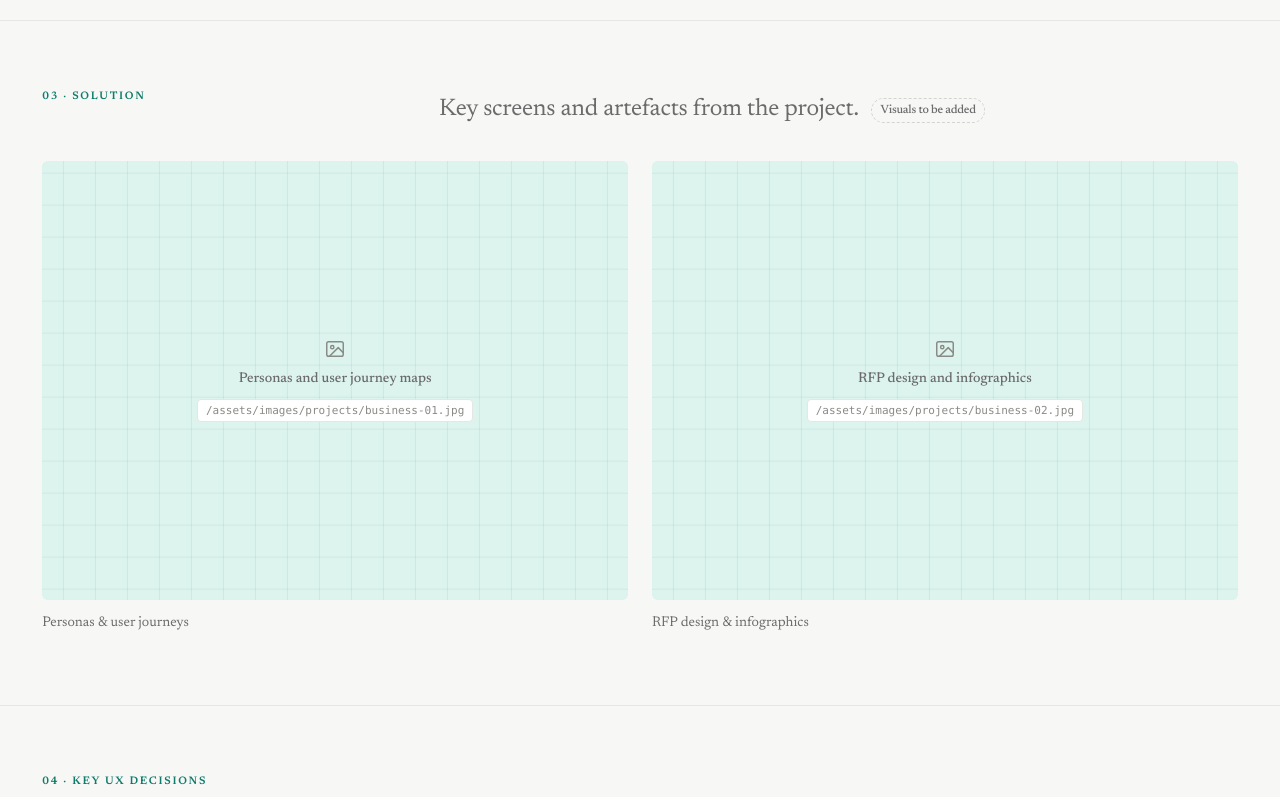
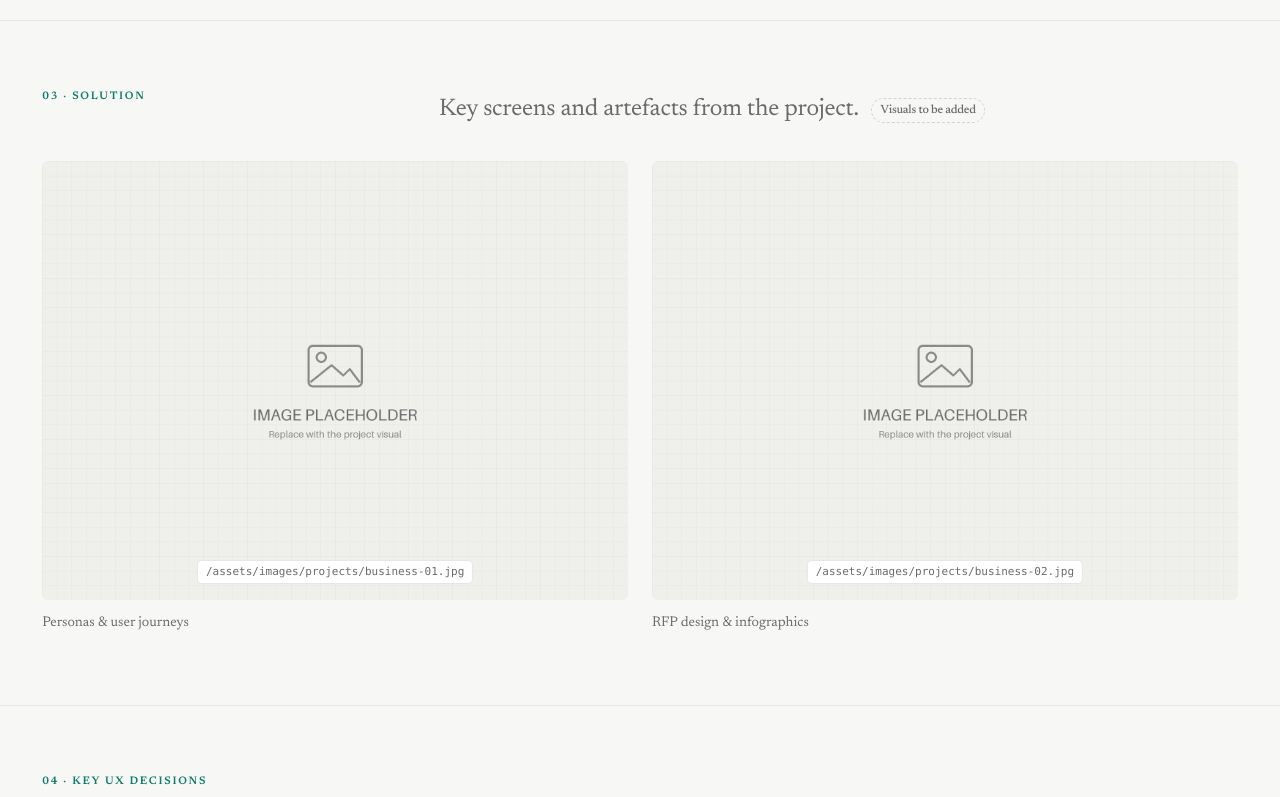
Before and after one commit to laxminarayana-pandaga/UXLN, an Angular app: page /works/business-and-rfp-design in a window 1280 px wide. Shown: the part 1832-2629 px from the top of the page. Built offline with nearby package versions, Linux system fonts and the light colour scheme.

Commit message:
images place holder

```diff
--- /dev/null
+++ b/src/app/core/constants.ts
@@ -0,0 +1,2 @@
+/** Shared stand-in image. Any `MediaAsset.src` pointing here is treated as "image to be added". */
+export const IMAGE_PLACEHOLDER = '/assets/images/image-placeholder.png';
--- a/src/app/core/models/portfolio.models.ts
+++ b/src/app/core/models/portfolio.models.ts
@@ -5,8 +5,8 @@ export interface YearMonth {
 }
 
 /**
- * An image slot. `src` stays undefined until a real asset exists;
- * `hint` tells the owner where to drop the file so the placeholder can be swapped.
+ * An image slot. `src` is the image to show — the shared IMAGE_PLACEHOLDER until a
+ * real asset exists. `hint` is the suggested path for the real file.
  */
 export interface MediaAsset {
   readonly src?: string;
--- a/src/app/data/projects.data.ts
+++ b/src/app/data/projects.data.ts
@@ -5,8 +5,9 @@ import { Project } from '../core/models/portfolio.models';
  * Anything that needs real project detail (screens, outcomes, metrics) is marked
  * `isPlaceholder` and rendered with a visible "To be added" marker.
  *
- * To add real visuals: drop files into /public/assets/images/projects/ and set `src`
- * to the path shown in `hint`.
+ * Images: every `src` starts as '/assets/images/image-placeholder.png'.
+ * To add a real visual, drop the file into /public/assets/images/projects/ and change
+ * `src` to its path — `hint` is the suggested filename for each slot.
  */
 export const PROJECTS: readonly Project[] = [
   {
@@ -21,6 +22,7 @@ export const PROJECTS: readonly Project[] = [
     contributions: ['UX Research', 'Product Design', 'UX/UI', 'AngularJS'],
     featured: true,
     cover: {
+      src: '/assets/images/image-placeholder.png',
       alt: 'Enterprise healthcare product interface',
       hint: '/assets/images/projects/healthcare-cover.jpg',
     },
@@ -31,11 +33,13 @@ export const PROJECTS: readonly Project[] = [
     approach: ['Research', 'Information Architecture', 'Wireframes', 'UI Design', 'Development Collaboration'],
     gallery: [
       {
+        src: '/assets/images/image-placeholder.png',
         alt: 'Workflow and information architecture overview',
         hint: '/assets/images/projects/healthcare-01.jpg',
         caption: 'Information architecture & workflow mapping',
       },
       {
+        src: '/assets/images/image-placeholder.png',
         alt: 'High-fidelity product screens',
         hint: '/assets/images/projects/healthcare-02.jpg',
         caption: 'High-fidelity product UI',
@@ -82,6 +86,7 @@ export const PROJECTS: readonly Project[] = [
     contributions: ['UX Research', 'Interaction Design', 'Framework Design'],
     featured: true,
     cover: {
+      src: '/assets/images/image-placeholder.png',
       alt: 'Search answer experience designs',
       hint: '/assets/images/projects/search-cover.jpg',
     },
@@ -92,11 +97,13 @@ export const PROJECTS: readonly Project[] = [
     approach: ['Research', 'Information Architecture', 'Prototype', 'UI Design', 'Development Collaboration'],
     gallery: [
       {
+        src: '/assets/images/image-placeholder.png',
         alt: 'Answer framework structure',
         hint: '/assets/images/projects/search-01.jpg',
         caption: 'Answer framework',
       },
       {
+        src: '/assets/images/image-placeholder.png',
         alt: 'Answer designs across canvases',
         hint: '/assets/images/projects/search-02.jpg',
         caption: 'Experiences across canvases',
@@ -142,6 +149,7 @@ export const PROJECTS: readonly Project[] = [
     contributions: ['Personas', 'User Journeys', 'Prototypes', 'RFP Design', 'Infographics'],
     featured: true,
     cover: {
+      src: '/assets/images/image-placeholder.png',
       alt: 'Personas, journeys and proposal designs',
       hint: '/assets/images/projects/business-cover.jpg',
     },
@@ -152,11 +160,13 @@ export const PROJECTS: readonly Project[] = [
     approach: ['Research', 'Wireframes', 'Prototype', 'UI Design'],
     gallery: [
       {
+        src: '/assets/images/image-placeholder.png',
         alt: 'Personas and user journey maps',
         hint: '/assets/images/projects/business-01.jpg',
         caption: 'Personas & user journeys',
       },
       {
+        src: '/assets/images/image-placeholder.png',
         alt: 'RFP design and infographics',
         hint: '/assets/images/projects/business-02.jpg',
         caption: 'RFP design & infographics',
@@ -203,6 +213,7 @@ export const PROJECTS: readonly Project[] = [
     contributions: ['Wireframes', 'Style Guides', 'Usability Testing', 'HTML5 / CSS3', 'Bootstrap'],
     featured: true,
     cover: {
+      src: '/assets/images/image-placeholder.png',
       alt: 'Website and portal designs',
       hint: '/assets/images/projects/web-cover.jpg',
     },
@@ -220,11 +231,13 @@ export const PROJECTS: readonly Project[] = [
     ],
     gallery: [
       {
+        src: '/assets/images/image-placeholder.png',
         alt: 'Wireframes and prototypes',
         hint: '/assets/images/projects/web-01.jpg',
         caption: 'Wireframes & prototypes',
       },
       {
+        src: '/assets/images/image-placeholder.png',
         alt: 'Style guide',
         hint: '/assets/images/projects/web-02.jpg',
         caption: 'Style guide',
@@ -277,6 +290,7 @@ export const PROJECTS: readonly Project[] = [
     contributions: ['Website Design', 'HTML Conversion', 'WordPress', 'jQuery'],
     featured: false,
     cover: {
+      src: '/assets/images/image-placeholder.png',
       alt: 'Client website designs',
       hint: '/assets/images/projects/wordpress-cover.jpg',
     },
@@ -286,11 +300,13 @@ export const PROJECTS: readonly Project[] = [
     approach: ['Wireframes', 'UI Design', 'Development Collaboration'],
     gallery: [
       {
+        src: '/assets/images/image-placeholder.png',
         alt: 'Website page layouts',
         hint: '/assets/images/projects/wordpress-01.jpg',
         caption: 'Page layouts',
       },
       {
+        src: '/assets/images/image-placeholder.png',
         alt: 'Customised WordPress themes',
         hint: '/assets/images/projects/wordpress-02.jpg',
         caption: 'WordPress themes',
--- a/src/app/pages/work-detail/work-detail.ts
+++ b/src/app/pages/work-detail/work-detail.ts
@@ -1,5 +1,6 @@
 import { ChangeDetectionStrategy, Component, computed, effect, inject, input } from '@angular/core';
 import { RouterLink } from '@angular/router';
+import { IMAGE_PLACEHOLDER } from '../../core/constants';
 import { ProjectService } from '../../core/services/project.service';
 import { SeoService } from '../../core/services/seo.service';
 import { PROFILE } from '../../data/portfolio.data';
@@ -29,7 +30,8 @@ export class WorkDetail {
     return p ? this.projects.indexOf(p) : 0;
   });
   protected readonly galleryPending = computed(
-    () => this.project()?.gallery.some((item) => !item.src) ?? false,
+    () =>
+      this.project()?.gallery.some((item) => !item.src || item.src === IMAGE_PLACEHOLDER) ?? false,
   );
   protected readonly neighbours = computed(() => {
     const p = this.project();
--- a/src/app/shared/components/media/media.html
+++ b/src/app/shared/components/media/media.html
@@ -2,12 +2,15 @@
   <img
     class="media__img"
     [src]="asset().src"
-    [alt]="asset().alt"
+    [alt]="altText()"
     [attr.loading]="priority() ? 'eager' : 'lazy'"
     [attr.fetchpriority]="priority() ? 'high' : null"
     decoding="async"
     (error)="onError()"
   />
+  @if (isPlaceholder()) {
+    <code class="media__hint media__hint--overlay" aria-hidden="true">{{ asset().hint }}</code>
+  }
 } @else {
   <div class="media__placeholder" role="img" [attr.aria-label]="asset().alt + ' (image to be added)'">
     <app-icon name="image" [size]="22" />
--- a/src/app/shared/components/media/media.scss
+++ b/src/app/shared/components/media/media.scss
@@ -49,3 +49,16 @@
   border: 1px solid var(--color-border);
   overflow-wrap: anywhere;
 }
+
+// Suggested filename shown on top of the shared placeholder image.
+.media__hint--overlay {
+  position: absolute;
+  left: 50%;
+  bottom: var(--space-4);
+  max-width: calc(100% - 2 * var(--space-4));
+  transform: translateX(-50%);
+  white-space: nowrap;
+  overflow: hidden;
+  text-overflow: ellipsis;
+  color: var(--color-text-secondary);
+}
--- a/src/app/shared/components/media/media.ts
+++ b/src/app/shared/components/media/media.ts
@@ -1,11 +1,13 @@
 import { ChangeDetectionStrategy, Component, computed, input, signal } from '@angular/core';
 import { MediaAsset } from '../../../core/models/portfolio.models';
+import { IMAGE_PLACEHOLDER } from '../../../core/constants';
 import { Icon } from '../icon/icon';
 
 /**
  * Image frame with a designed placeholder state.
- * Renders the real image when `asset.src` is set; otherwise (or if loading fails)
- * shows a neutral panel telling the owner which file to add.
+ * Renders the image at `asset.src`. When that is the shared placeholder image, the
+ * suggested filename (`hint`) is overlaid so the owner knows which file to add.
+ * With no `src` (or if loading fails) a CSS placeholder panel is shown instead.
  */
 @Component({
   selector: 'app-media',
@@ -22,6 +24,10 @@ export class Media {
 
   private readonly failed = signal(false);
   protected readonly showImage = computed(() => !!this.asset().src && !this.failed());
+  protected readonly isPlaceholder = computed(() => this.asset().src === IMAGE_PLACEHOLDER);
+  protected readonly altText = computed(() =>
+    this.isPlaceholder() ? `${this.asset().alt} (image to be added)` : this.asset().alt,
+  );
 
   protected onError(): void {
     this.failed.set(true);
```
Also changed, not shown: public/assets/images/README.md, public/assets/images/image-placeholder.png (added).
